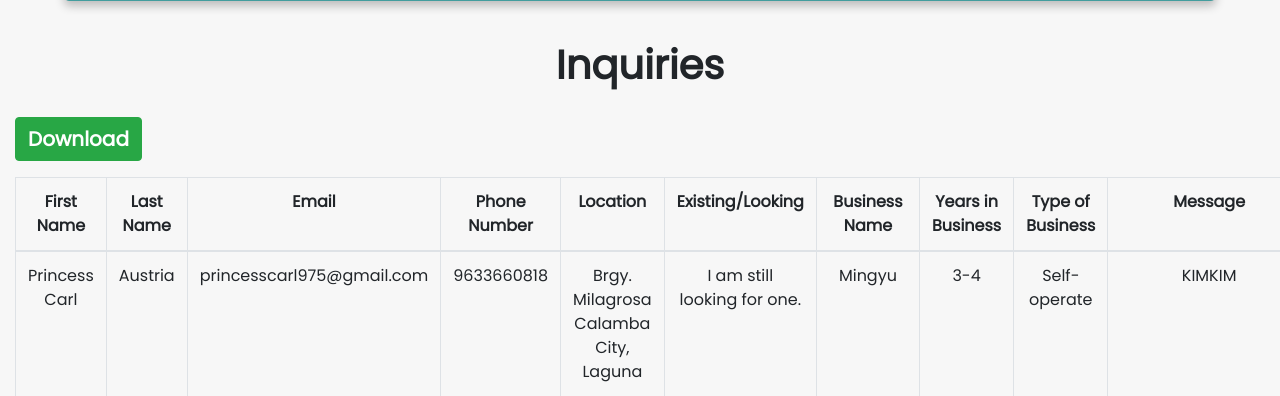
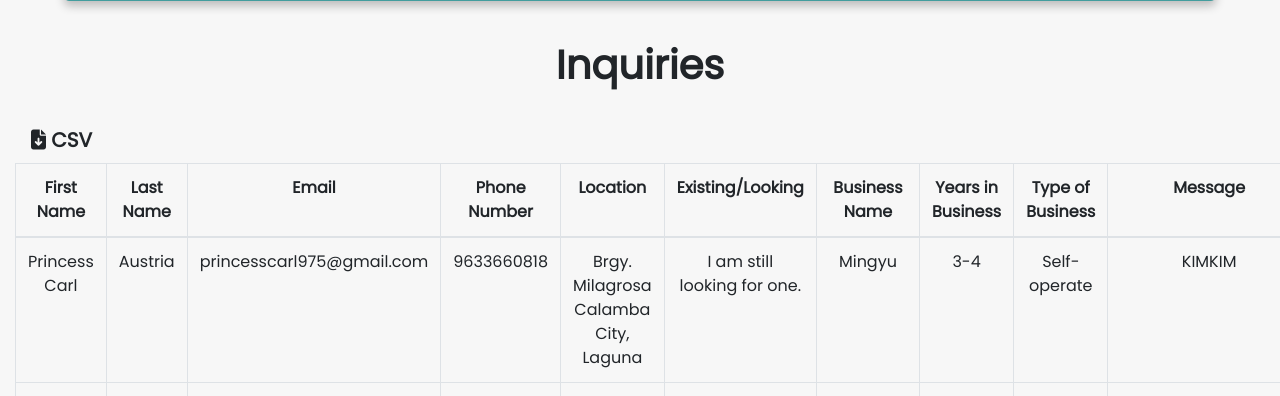
Before and after one commit to princesscarl/frozenhub, a PHP site: page /admin/index.php?inquiries in a window 1280 px wide; the page is wider, and only the part inside the window is pictured. Shown: the part 138-534 px from the top of that part. Run offline with PHP 8.4, Linux system fonts and the light colour scheme; a user stored in the database is signed in; data comes from the database, SQL or seed files in the repository; some libraries are stand-ins or nearby versions.

Commit message:
download button

```diff
--- a/admin/complaints.php
+++ b/admin/complaints.php
@@ -1,5 +1,7 @@
 <div class="container-fluid">
         <h1 class="text-center" style="padding: 20px; font-weight:bold">Complaints Data</h1>
+        <a class="nav-link" href="download_complaints.php" style="font-size: 20px; font-weight:bold;">
+        <i class="fa-solid fa-file-arrow-down" aria-hidden="true"></i> CSV</a>
         <table id="table" class="table table-bordered text-center" style="width:100%; margin:auto; border-collapse:collapse;">
 
         <tr>
--- a/admin/inquires.php
+++ b/admin/inquires.php
@@ -1,6 +1,8 @@
 <div class="container-fluid">
   <h1 class="text-center" style="padding: 20px; font-weight:bold">Inquiries</h1>
-  <button class="btn btn-success mb-3" href="download_inquiries.php" style="font-size: 20px; font-weight:bold;">Download</button>
+  <a class="nav-link" href="download_inquiries.php" style="font-size: 20px; font-weight:bold;">
+  <i class="fa-solid fa-file-arrow-down" aria-hidden="true"></i> CSV</a>
+
 
         <table id="table" class="table table-bordered text-center" style="width:100%; margin:auto; border-collapse:collapse;">
 
```
